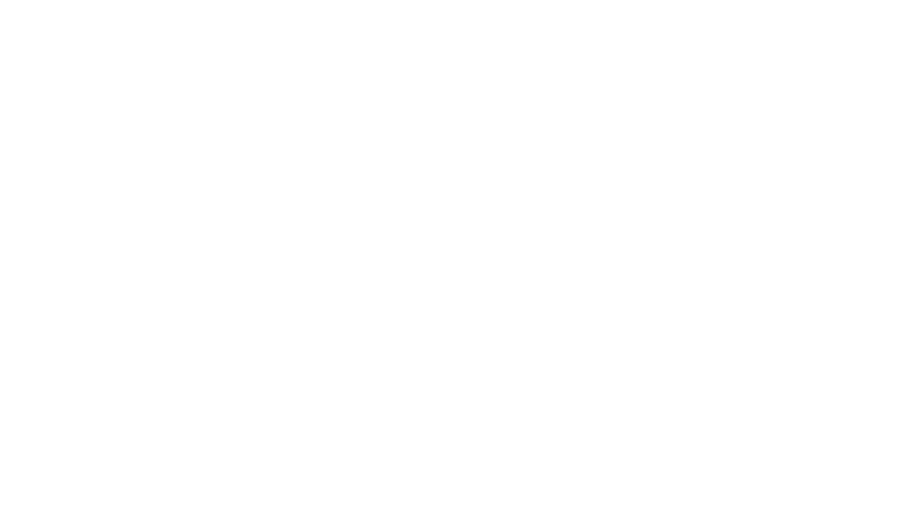
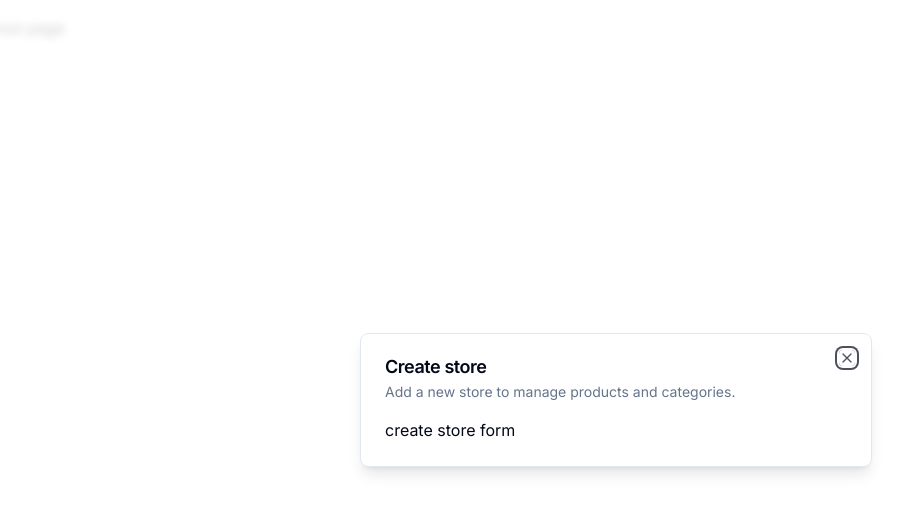
Before and after one commit to pre-ska/next-store-admin-part, a Next.js app: page / in a window 1280 px wide. Shown: the top 512 px of the page, without its empty margins (24-927 px from the left). Built offline with nearby package versions, Linux system fonts and the light colour scheme.

Commit message:
create store modal

```diff
--- a/app/(root)/page.tsx
+++ b/app/(root)/page.tsx
@@ -1,12 +1,20 @@
-import { Button } from "@/components/ui/button";
-import { UserButton } from "@clerk/nextjs";
+"use client";
+
+import { useEffect } from "react";
+
+import { useStoreModal } from "@/hooks/use-store-modal";
 
 const SetupPage = () => {
-  return (
-    <div className="p-4">
-      <UserButton afterSignOutUrl="/" />
-    </div>
-  );
+  const onOpen = useStoreModal((state) => state.onOpen);
+  const isOpen = useStoreModal((state) => state.isOpen);
+
+  useEffect(() => {
+    if (!isOpen) {
+      onOpen();
+    }
+  }, [onOpen, isOpen]);
+
+  return <div className="p-4">root page</div>;
 };
 
 export default SetupPage;
--- a/app/layout.tsx
+++ b/app/layout.tsx
@@ -1,7 +1,9 @@
-import "./globals.css";
 import type { Metadata } from "next";
 import { Inter } from "next/font/google";
 import { ClerkProvider } from "@clerk/nextjs";
+
+import { ModalProvider } from "@/providers/modal-provider";
+import "./globals.css";
 
 const inter = Inter({ subsets: ["latin"] });
 
@@ -14,7 +16,10 @@
   return (
     <ClerkProvider>
       <html lang="en">
-        <body className={inter.className}>{children}</body>
+        <body className={inter.className}>
+          <ModalProvider />
+          {children}
+        </body>
       </html>
     </ClerkProvider>
   );
--- /dev/null
+++ b/components/modals/store-modal.tsx
@@ -0,0 +1,19 @@
+"use client";
+
+import { Modal } from "@/components/ui/modal";
+import { useStoreModal } from "@/hooks/use-store-modal";
+
+export const StoreModal = () => {
+  const storeModal = useStoreModal();
+
+  return (
+    <Modal
+      title="Create store"
+      description="Add a new store to manage products and categories."
+      isOpen={storeModal.isOpen}
+      onClose={storeModal.onClose}
+    >
+      create store form
+    </Modal>
+  );
+};
--- /dev/null
+++ b/components/ui/dialog.tsx
@@ -0,0 +1,123 @@
+"use client"
+
+import * as React from "react"
+import * as DialogPrimitive from "@radix-ui/react-dialog"
+import { X } from "lucide-react"
+
+import { cn } from "@/lib/utils"
+
+const Dialog = DialogPrimitive.Root
+
+const DialogTrigger = DialogPrimitive.Trigger
+
+const DialogPortal = ({
+  className,
+  ...props
+}: DialogPrimitive.DialogPortalProps) => (
+  <DialogPrimitive.Portal className={cn(className)} {...props} />
+)
+DialogPortal.displayName = DialogPrimitive.Portal.displayName
+
+const DialogOverlay = React.forwardRef<
+  React.ElementRef<typeof DialogPrimitive.Overlay>,
+  React.ComponentPropsWithoutRef<typeof DialogPrimitive.Overlay>
+>(({ className, ...props }, ref) => (
+  <DialogPrimitive.Overlay
+    ref={ref}
+    className={cn(
+      "fixed inset-0 z-50 bg-background/80 backdrop-blur-sm data-[state=open]:animate-in data-[state=closed]:animate-out data-[state=closed]:fade-out-0 data-[state=open]:fade-in-0",
+      className
+    )}
+    {...props}
+  />
+))
+DialogOverlay.displayName = DialogPrimitive.Overlay.displayName
+
+const DialogContent = React.forwardRef<
+  React.ElementRef<typeof DialogPrimitive.Content>,
+  React.ComponentPropsWithoutRef<typeof DialogPrimitive.Content>
+>(({ className, children, ...props }, ref) => (
+  <DialogPortal>
+    <DialogOverlay />
+    <DialogPrimitive.Content
+      ref={ref}
+      className={cn(
+        "fixed left-[50%] top-[50%] z-50 grid w-full max-w-lg translate-x-[-50%] translate-y-[-50%] gap-4 border bg-background p-6 shadow-lg duration-200 data-[state=open]:animate-in data-[state=closed]:animate-out data-[state=closed]:fade-out-0 data-[state=open]:fade-in-0 data-[state=closed]:zoom-out-95 data-[state=open]:zoom-in-95 data-[state=closed]:slide-out-to-left-1/2 data-[state=closed]:slide-out-to-top-[48%] data-[state=open]:slide-in-from-left-1/2 data-[state=open]:slide-in-from-top-[48%] sm:rounded-lg md:w-full",
+        className
+      )}
+      {...props}
+    >
+      {children}
+      <DialogPrimitive.Close className="absolute right-4 top-4 rounded-sm opacity-70 ring-offset-background transition-opacity hover:opacity-100 focus:outline-none focus:ring-2 focus:ring-ring focus:ring-offset-2 disabled:pointer-events-none data-[state=open]:bg-accent data-[state=open]:text-muted-foreground">
+        <X className="h-4 w-4" />
+        <span className="sr-only">Close</span>
+      </DialogPrimitive.Close>
+    </DialogPrimitive.Content>
+  </DialogPortal>
+))
+DialogContent.displayName = DialogPrimitive.Content.displayName
+
+const DialogHeader = ({
+  className,
+  ...props
+}: React.HTMLAttributes<HTMLDivElement>) => (
+  <div
+    className={cn(
+      "flex flex-col space-y-1.5 text-center sm:text-left",
+      className
+    )}
+    {...props}
+  />
+)
+DialogHeader.displayName = "DialogHeader"
+
+const DialogFooter = ({
+  className,
+  ...props
+}: React.HTMLAttributes<HTMLDivElement>) => (
+  <div
+    className={cn(
+      "flex flex-col-reverse sm:flex-row sm:justify-end sm:space-x-2",
+      className
+    )}
+    {...props}
+  />
+)
+DialogFooter.displayName = "DialogFooter"
+
+const DialogTitle = React.forwardRef<
+  React.ElementRef<typeof DialogPrimitive.Title>,
+  React.ComponentPropsWithoutRef<typeof DialogPrimitive.Title>
+>(({ className, ...props }, ref) => (
+  <DialogPrimitive.Title
+    ref={ref}
+    className={cn(
+      "text-lg font-semibold leading-none tracking-tight",
+      className
+    )}
+    {...props}
+  />
+))
+DialogTitle.displayName = DialogPrimitive.Title.displayName
+
+const DialogDescription = React.forwardRef<
+  React.ElementRef<typeof DialogPrimitive.Description>,
+  React.ComponentPropsWithoutRef<typeof DialogPrimitive.Description>
+>(({ className, ...props }, ref) => (
+  <DialogPrimitive.Description
+    ref={ref}
+    className={cn("text-sm text-muted-foreground", className)}
+    {...props}
+  />
+))
+DialogDescription.displayName = DialogPrimitive.Description.displayName
+
+export {
+  Dialog,
+  DialogTrigger,
+  DialogContent,
+  DialogHeader,
+  DialogFooter,
+  DialogTitle,
+  DialogDescription,
+}
--- /dev/null
+++ b/components/ui/modal.tsx
@@ -0,0 +1,37 @@
+"use client";
+
+import {
+  Dialog,
+  DialogContent,
+  DialogDescription,
+  DialogHeader,
+  DialogTitle,
+} from "@/components/ui/dialog";
+
+interface ModalProps {
+  title: string;
+  description: string;
+  isOpen: boolean;
+  onClose: () => void;
+  children?: React.ReactNode;
+}
+
+export const Modal: React.FC<ModalProps> = ({ title, description, isOpen, onClose, children }) => {
+  const onChange = (open: boolean) => {
+    if (!open) {
+      onClose();
+    }
+  };
+
+  return (
+    <Dialog open={isOpen} onOpenChange={onChange}>
+      <DialogContent>
+        <DialogHeader>
+          <DialogTitle>{title}</DialogTitle>
+          <DialogDescription>{description}</DialogDescription>
+        </DialogHeader>
+        <div>{children}</div>
+      </DialogContent>
+    </Dialog>
+  );
+};
--- /dev/null
+++ b/hooks/use-store-modal.tsx
@@ -0,0 +1,13 @@
+import { create } from "zustand";
+
+interface useStoreModalStore {
+  isOpen: boolean;
+  onOpen: () => void;
+  onClose: () => void;
+}
+
+export const useStoreModal = create<useStoreModalStore>((set) => ({
+  isOpen: false,
+  onOpen: () => set({ isOpen: true }),
+  onClose: () => set({ isOpen: false }),
+}));
--- a/package.json
+++ b/package.json
@@ -10,11 +10,13 @@
   },
   "dependencies": {
     "@clerk/nextjs": "^4.24.1",
+    "@radix-ui/react-dialog": "^1.0.4",
     "@radix-ui/react-slot": "^1.0.2",
     "@types/node": "20.6.3",
     "@types/react": "18.2.22",
     "@types/react-dom": "18.2.7",
     "autoprefixer": "10.4.16",
+    "axios": "^1.5.0",
     "class-variance-authority": "^0.7.0",
     "clsx": "^2.0.0",
     "eslint": "8.50.0",
@@ -27,6 +29,8 @@
     "tailwind-merge": "^1.14.0",
     "tailwindcss": "3.3.3",
     "tailwindcss-animate": "^1.0.7",
-    "typescript": "5.2.2"
+    "typescript": "5.2.2",
+    "zod": "^3.22.2",
+    "zustand": "^4.4.1"
   }
 }
--- /dev/null
+++ b/providers/modal-provider.tsx
@@ -0,0 +1,23 @@
+"use client";
+
+import { useEffect, useState } from "react";
+
+import { StoreModal } from "@/components/modals/store-modal";
+
+export const ModalProvider = () => {
+  const [isMounted, setIsMounted] = useState(false);
+
+  useEffect(() => {
+    setIsMounted(true);
+  }, []);
+
+  if (!isMounted) {
+    return null;
+  }
+
+  return (
+    <>
+      <StoreModal />
+    </>
+  );
+};
```
Also changed, not shown: 1 other file (tests, documents, lock files or other folders).
